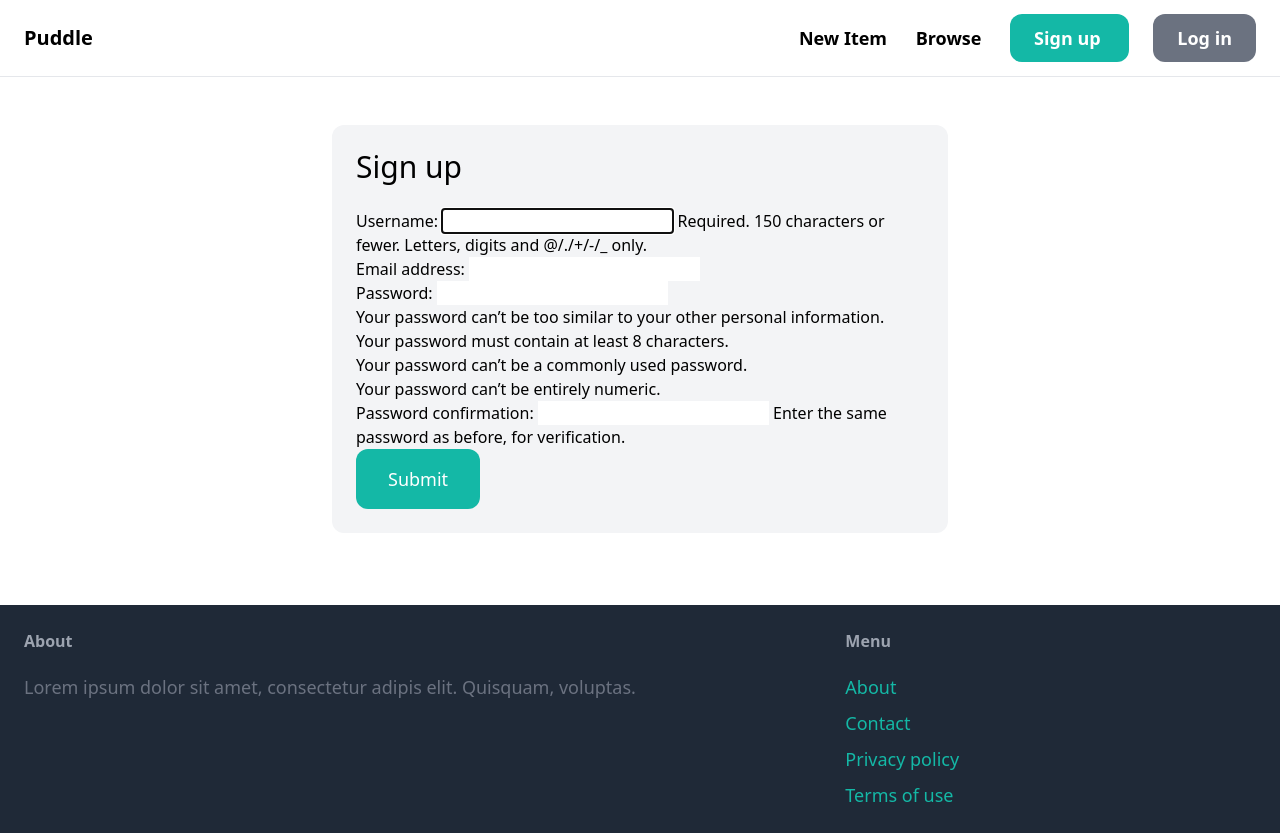
After one commit to lucasalvesb/django-marketplace, a Django app: page /signup/ in a window 1280 px wide. The commit adds this page. Run offline with Django 4.2, Linux system fonts and the light colour scheme; parts of the project's set-up code (start-up, migrations or seed data) failed here and were passed over; some libraries are stand-ins or nearby versions.

Commit message:
signup page

```diff
--- /dev/null
+++ b/puddle/core/forms.py
@@ -0,0 +1,8 @@
+from django import forms
+from django.contrib.auth.forms import UserCreationForm
+from django.contrib.auth.models import User
+
+class SignupForm(UserCreationForm):
+    class Meta:
+        model = User
+        fields = ('username', 'email', 'password1', 'password2')
--- a/puddle/core/templates/core/base.html
+++ b/puddle/core/templates/core/base.html
@@ -37,7 +37,7 @@
         </a>
 
         <a
-          href="#"
+          href="{% url 'core:signup' %}"
           class="px-6 py-3 text-lg font-semibold bg-teal-500 text-white rounded-xl hover:bg-teal-700"
         >
           Sign up
@@ -63,7 +63,7 @@
         <h3 class="mb-5 font-semibold text-gray-400">Menu</h3>
       <ul class="space-y-2">
         <li><a href="#" class="text-lg text-teal-500 hover:text-teal-700">About</a></li>
-        <li><a href="{% url 'contact' %}" class="text-lg text-teal-500 hover:text-teal-700">Contact</a></li>
+        <li><a href="{% url 'core:contact' %}" class="text-lg text-teal-500 hover:text-teal-700">Contact</a></li>
         <li><a href="#" class="text-lg text-teal-500 hover:text-teal-700">Privacy policy</a></li>
         <li><a href="#" class="text-lg text-teal-500 hover:text-teal-700">Terms of use</a></li>
       </ul>
--- /dev/null
+++ b/puddle/core/templates/core/signup.html
@@ -0,0 +1,19 @@
+{% extends 'core/base.html' %}
+
+{% block title %}
+    Sign up
+{% endblock %}
+
+{% block content %}
+  <div class="w-1/2 my-6 mx-auto p-6 bg-gray-100 rounded-xl">
+    <h1 class="mb-6 text-3xl"> Sign up</h1>
+
+    <form method="post" action=".">
+      {% csrf_token %}
+
+      {{ form.as_p }}
+
+      <button class="py-4 px-8 text-lg bg-teal-500 hover:bg-teal-700 rounded-xl text-white"> Submit </button>
+    </form>
+  </div>
+{% endblock %}
--- /dev/null
+++ b/puddle/core/urls.py
@@ -0,0 +1,11 @@
+from django.urls import path
+
+from . import views
+
+app_name = 'core'
+
+urlpatterns = [
+    path('', views.index, name='index'),
+    path('contact/', views.contact, name='contact'),
+    path('signup/', views.signup, name='signup')
+]
--- a/puddle/core/views.py
+++ b/puddle/core/views.py
@@ -1,6 +1,8 @@
 from django.shortcuts import render
 
 from item.models import Category, Item
+
+from .forms import SignupForm
 
 def index(request):
     items = Item.objects.filter(is_sold=False)[0:6]
@@ -9,3 +11,8 @@ def index(request):
 
 def contact(request):
     return render(request, 'core/contact.html')
+
+def signup(request):
+    form = SignupForm()
+
+    return render(request, 'core/signup.html', {'form': form})
--- a/puddle/puddle/urls.py
+++ b/puddle/puddle/urls.py
@@ -3,11 +3,8 @@ from django.conf.urls.static import static
 from django.contrib import admin
 from django.urls import include, path
 
-from core.views import index, contact
-
 urlpatterns = [
-    path('', index, name='index'),
+    path('', include('core.urls')),
     path('items/', include('item.urls')),
-    path('contact/', contact, name='contact'),
     path('admin/', admin.site.urls),
 ] + static(settings.MEDIA_URL, document_root=settings.MEDIA_ROOT)
```
Also changed, not shown: puddle/core/templates/core/index.html (+7 -8 lines).
